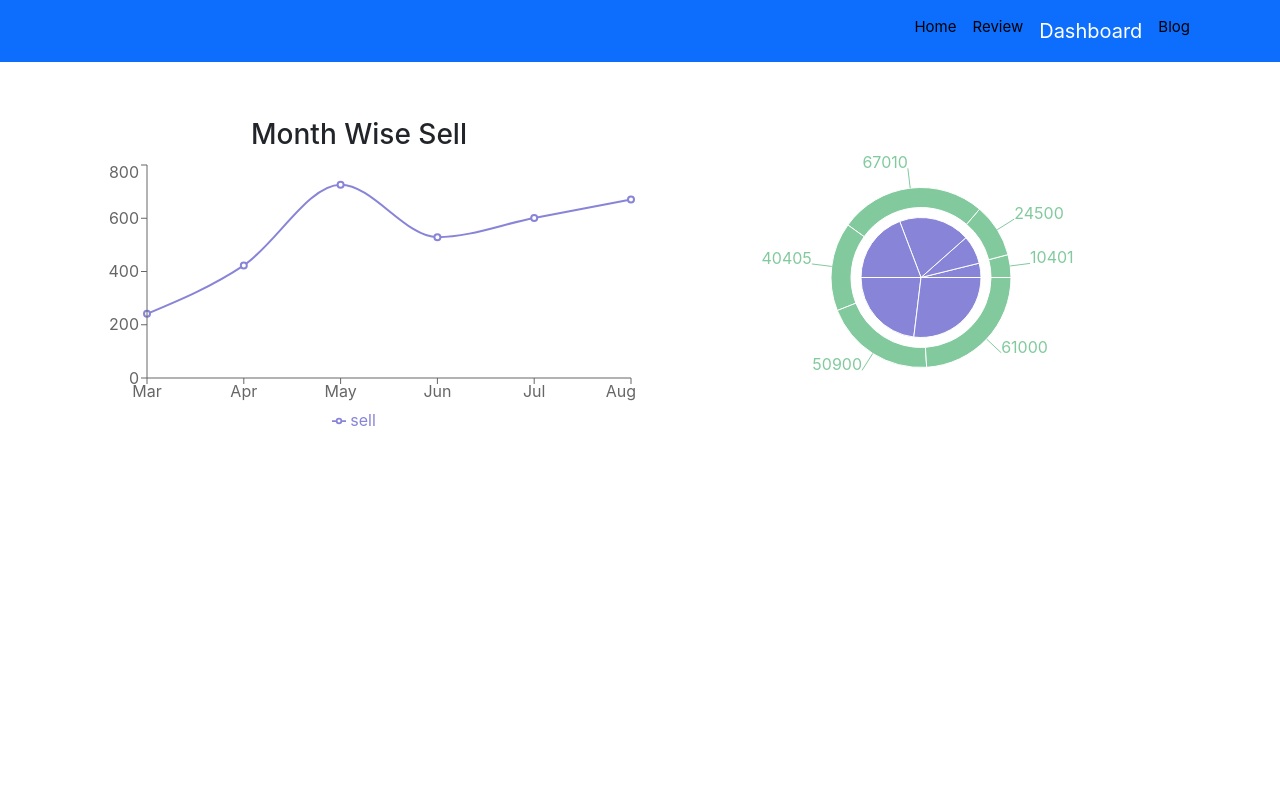
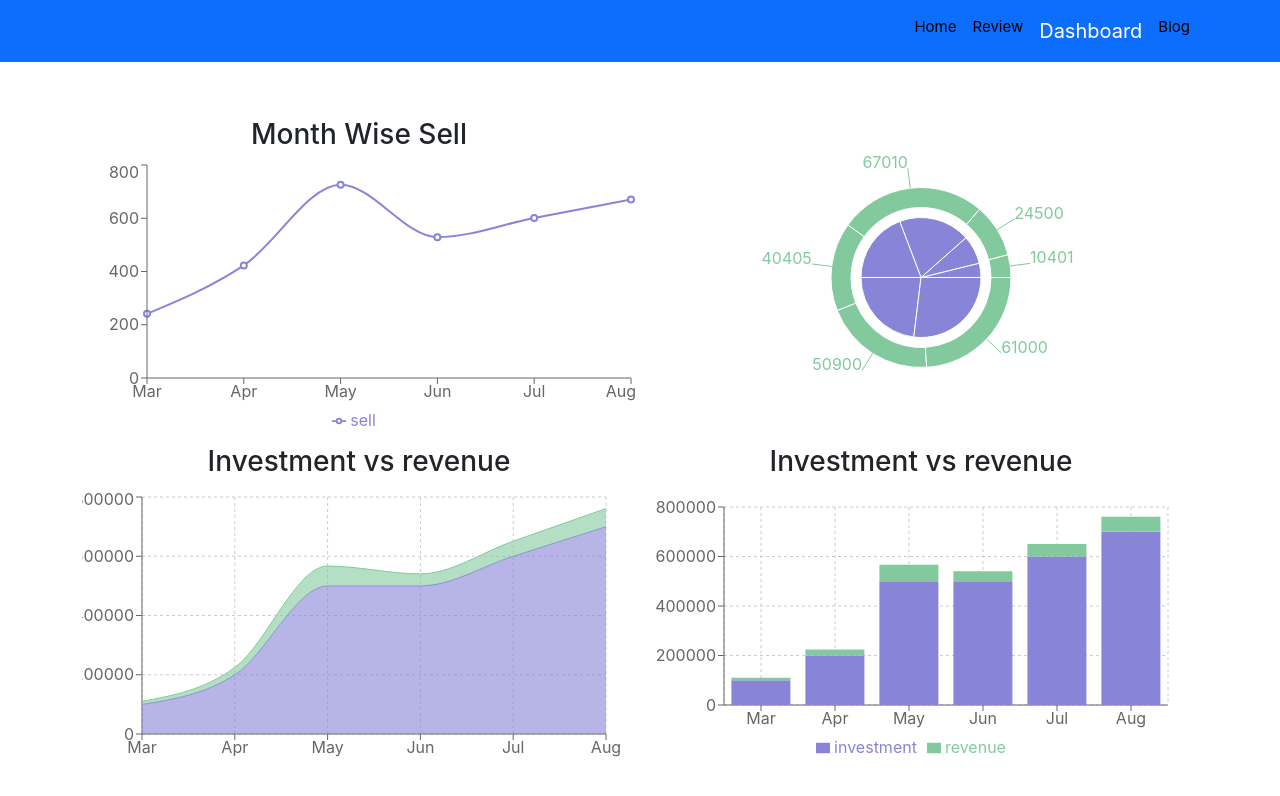
Before and after one commit to Aniksaha-ui/product-analysis, a React (Create React App) app: page /dashboard in a window 1280 px wide. Shown: the top 796 px of the page. Built offline with nearby package versions, Linux system fonts and the light colour scheme.

Commit message:
added optional chart in Dashboard

```diff
--- /dev/null
+++ b/src/components/Charts/InvestmentBarchart.js
@@ -0,0 +1,39 @@
+import React from "react";
+import {
+  Bar,
+  BarChart,
+  CartesianGrid,
+  Legend,
+  ResponsiveContainer,
+  Tooltip,
+  XAxis,
+  YAxis,
+} from "recharts";
+
+const InvestmentBarchart = ({ data }) => {
+  return (
+    <ResponsiveContainer width="100%" aspect={2}>
+      <BarChart
+        width={500}
+        height={300}
+        data={data}
+        margin={{
+          top: 20,
+          right: 30,
+          left: 20,
+          bottom: 5,
+        }}
+      >
+        <CartesianGrid strokeDasharray="3 3" />
+        <XAxis dataKey="month" />
+        <YAxis />
+        <Tooltip />
+        <Legend />
+        <Bar dataKey="investment" stackId="a" fill="#8884d8" />
+        <Bar dataKey="revenue" stackId="a" fill="#82ca9d" />
+      </BarChart>
+    </ResponsiveContainer>
+  );
+};
+
+export default InvestmentBarchart;
--- /dev/null
+++ b/src/components/Charts/InvestmentVsRevenue.js
@@ -0,0 +1,49 @@
+import React from "react";
+import {
+  Area,
+  AreaChart,
+  CartesianGrid,
+  ResponsiveContainer,
+  Tooltip,
+  XAxis,
+  YAxis,
+} from "recharts";
+
+const InvestmentVsRevenue = ({ data }) => {
+  return (
+    <ResponsiveContainer width="100%" aspect={2}>
+      <AreaChart
+        width={500}
+        height={400}
+        data={data}
+        margin={{
+          top: 10,
+          right: 30,
+          left: 0,
+          bottom: 0,
+        }}
+      >
+        <CartesianGrid strokeDasharray="3 3" />
+        <XAxis dataKey="month" />
+        <YAxis />
+        <Tooltip />
+        <Area
+          type="monotone"
+          dataKey="investment"
+          stackId="1"
+          stroke="#8884d8"
+          fill="#8884d8"
+        />
+        <Area
+          type="monotone"
+          dataKey="revenue"
+          stackId="1"
+          stroke="#82ca9d"
+          fill="#82ca9d"
+        />
+      </AreaChart>
+    </ResponsiveContainer>
+  );
+};
+
+export default InvestmentVsRevenue;
--- a/src/components/Dashboard/Dashboard.js
+++ b/src/components/Dashboard/Dashboard.js
@@ -1,6 +1,9 @@
 import React from "react";
+import { BarChart } from "recharts";
 import useChart from "../../Hooks/useChart";
 import Investment from "../Charts/Investment";
+import InvestmentBarchart from "../Charts/InvestmentBarchart";
+import InvestmentVsRevenue from "../Charts/InvestmentVsRevenue";
 import MonthlySell from "../Charts/MonthlySell";
 
 const Dashboard = () => {
@@ -15,6 +18,16 @@ const Dashboard = () => {
         <div class="col">
           <Investment data={data} />
         </div>
+
+        <div className="col">
+          <h3>Investment vs revenue</h3>
+          <InvestmentVsRevenue data={data} />
+        </div>
+
+        <div className="col">
+          <h3>Investment vs revenue</h3>
+          <InvestmentBarchart data={data} />
+        </div>
       </div>
     </div>
   );
```
